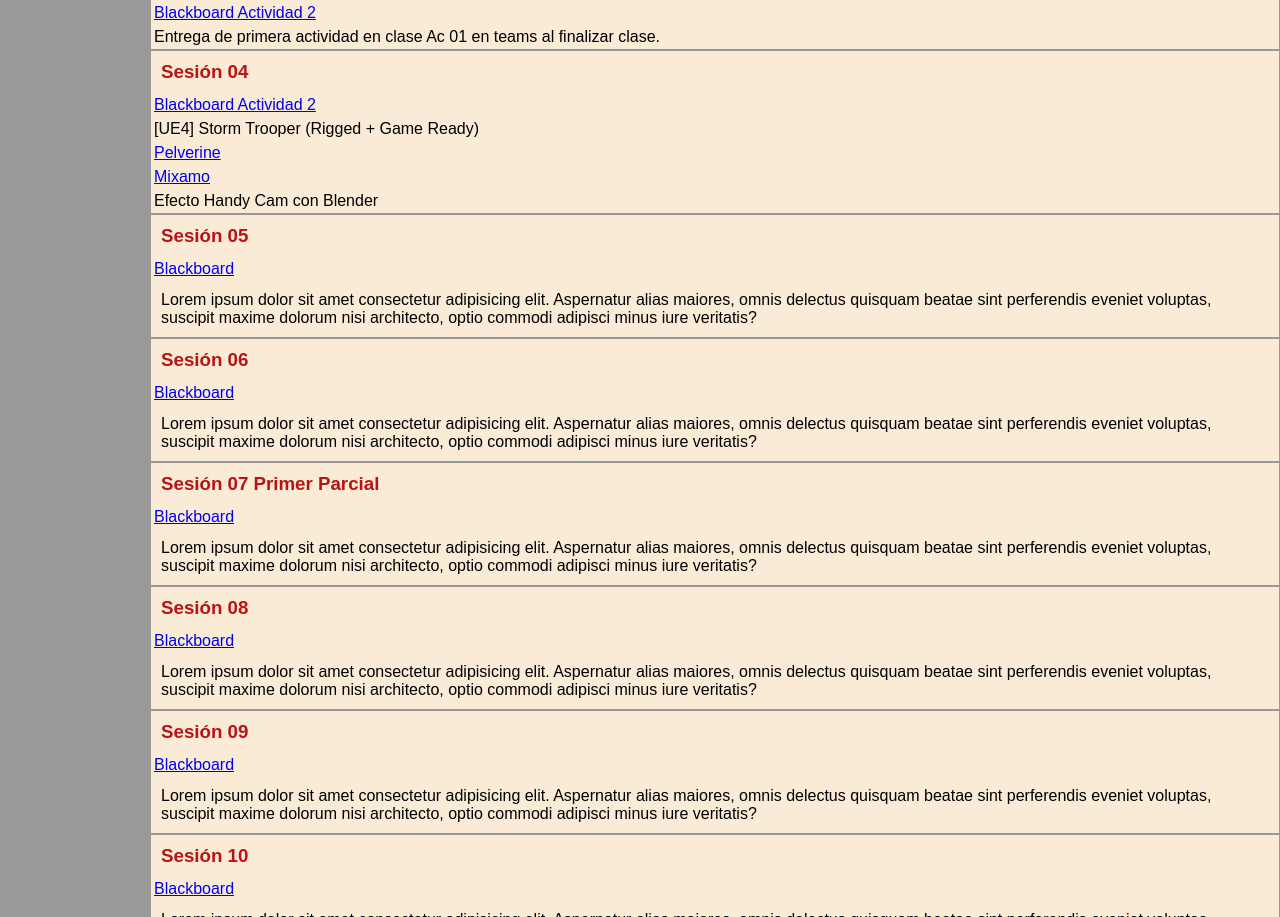
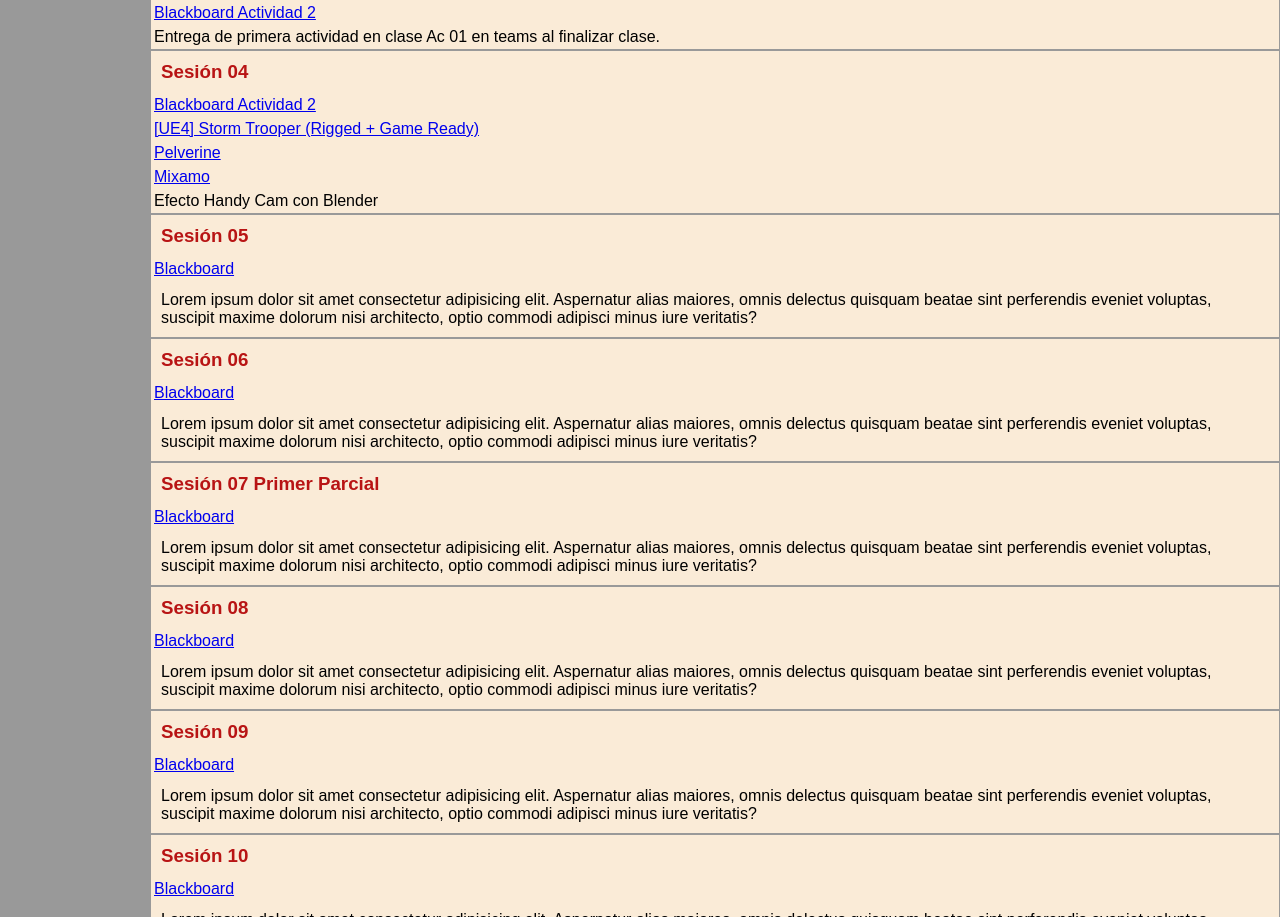
Before and after one commit to beztao01/efectos-visuales, a plain HTML site: page index.html in a window 1280 px wide. Shown: the part 816-1733 px from the top of the page. Drawn offline with Linux system fonts and the light colour scheme.

Commit message:
storm link

```diff
--- a/index.html
+++ b/index.html
@@ -87,7 +87,7 @@
                     <h3>Sesión 04</h3>
                     <ul>
                         <li><a href="https://uvmonline.blackboard.com/webapps/login/">Blackboard Actividad 2</a></li>
-                        <li><a href="https://skfb.ly/oLsEC"></a>[UE4] Storm Trooper (Rigged + Game Ready)</li>
+                        <li><a href="https://skfb.ly/oLsEC">[UE4] Storm Trooper (Rigged + Game Ready)</a></li>
                         <li><a href="https://sketchfab.com/3d-models/peelverine-fortnite-skin-e655c7b616464aa99fd2fffd770447fe">Pelverine</a></li>
                         <li><a href="https://www.mixamo.com/#/">Mixamo</a></li>
                         <li><a href="#"></a>Efecto Handy Cam con Blender</li>
```
